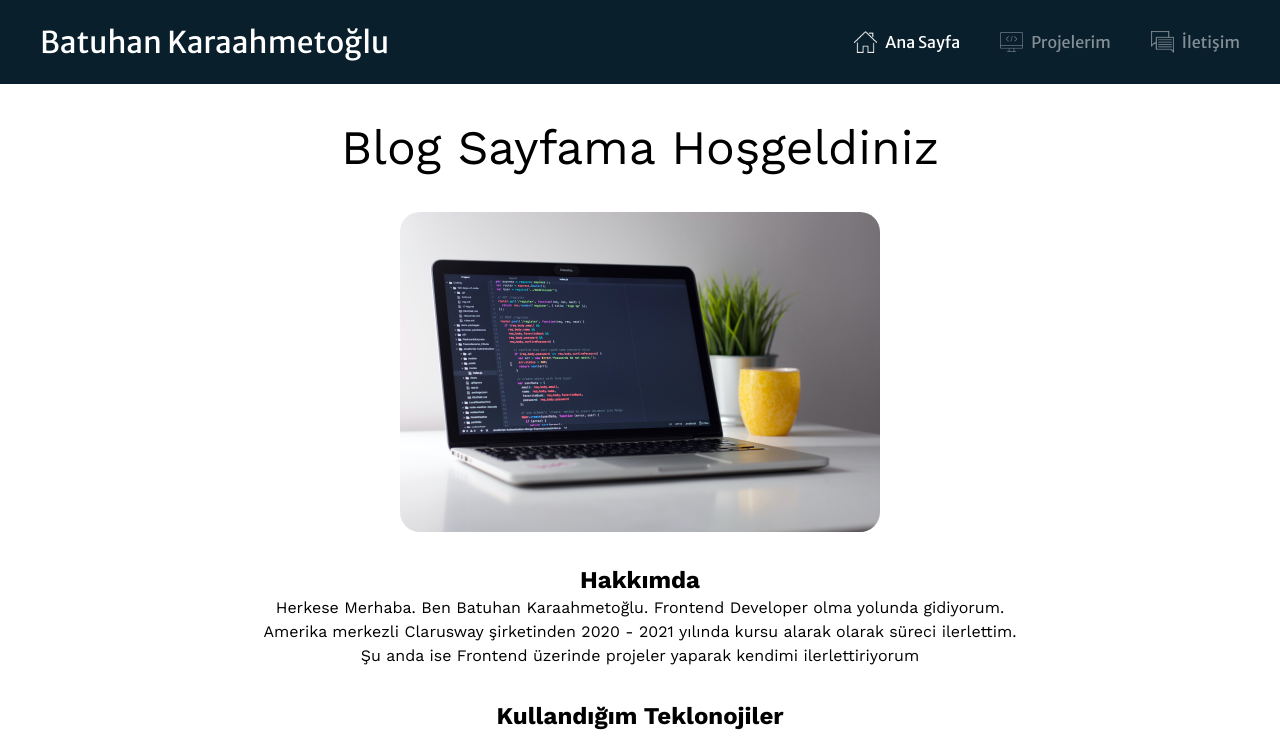
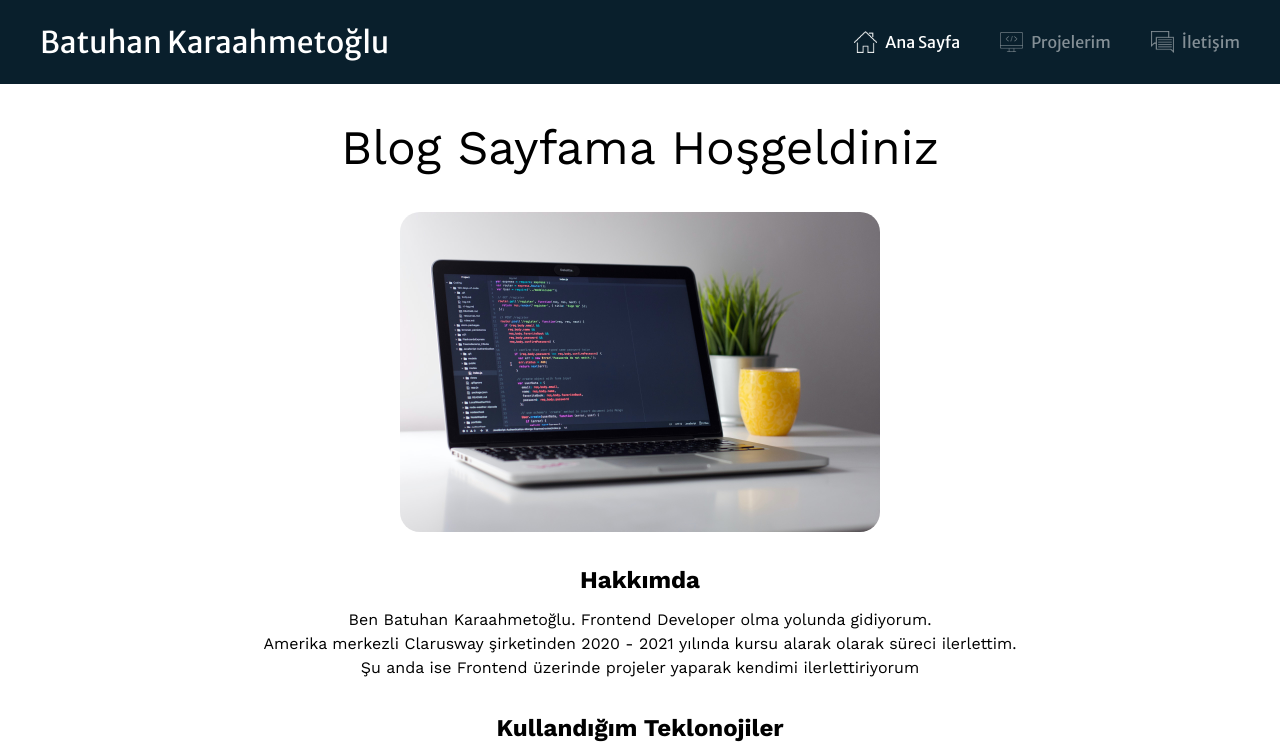
Before and after one commit to Batuhan445/blog-app, a Next.js app: page / in a window 1280 px wide. Shown: the top 744 px of the page. Built offline with nearby package versions, Linux system fonts and the light colour scheme.

Commit message:
small fix

```diff
--- a/src/app/page.tsx
+++ b/src/app/page.tsx
@@ -26,8 +26,8 @@ const HomePage = () => {
 
 
       <div className='mt-8 w-[80%] text-center m-auto'>
-        <h1 className='font-bold text-2xl'>Hakkımda</h1>
-        <p>Herkese Merhaba. Ben Batuhan Karaahmetoğlu. Frontend Developer olma yolunda gidiyorum.</p>
+        <h1 className='font-bold text-2xl mb-3'>Hakkımda</h1>
+        <p>Ben Batuhan Karaahmetoğlu. Frontend Developer olma yolunda gidiyorum.</p>
         <p className='my-4 md:my-0'>Amerika merkezli Clarusway şirketinden 2020 - 2021 yılında kursu alarak olarak süreci ilerlettim.</p>
         <p>Şu anda ise Frontend üzerinde projeler yaparak kendimi ilerlettiriyorum</p>
 
```
